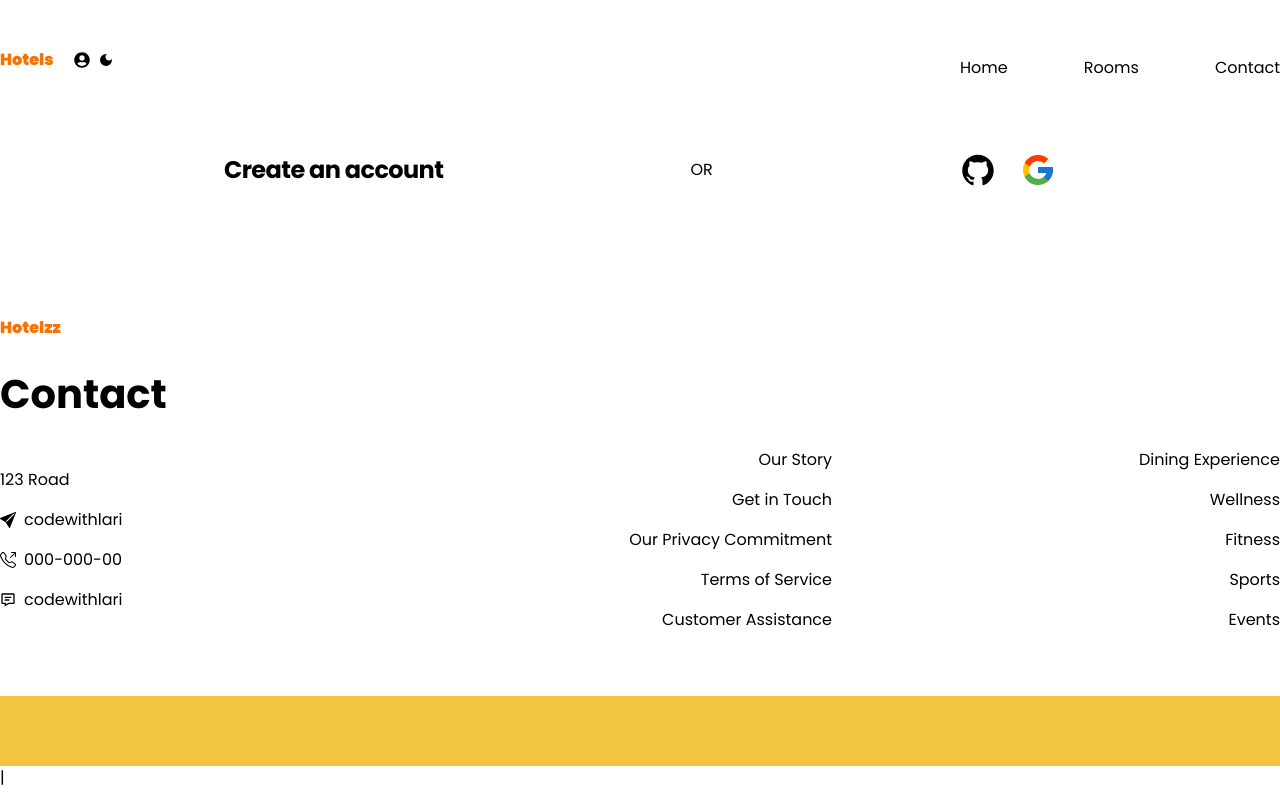
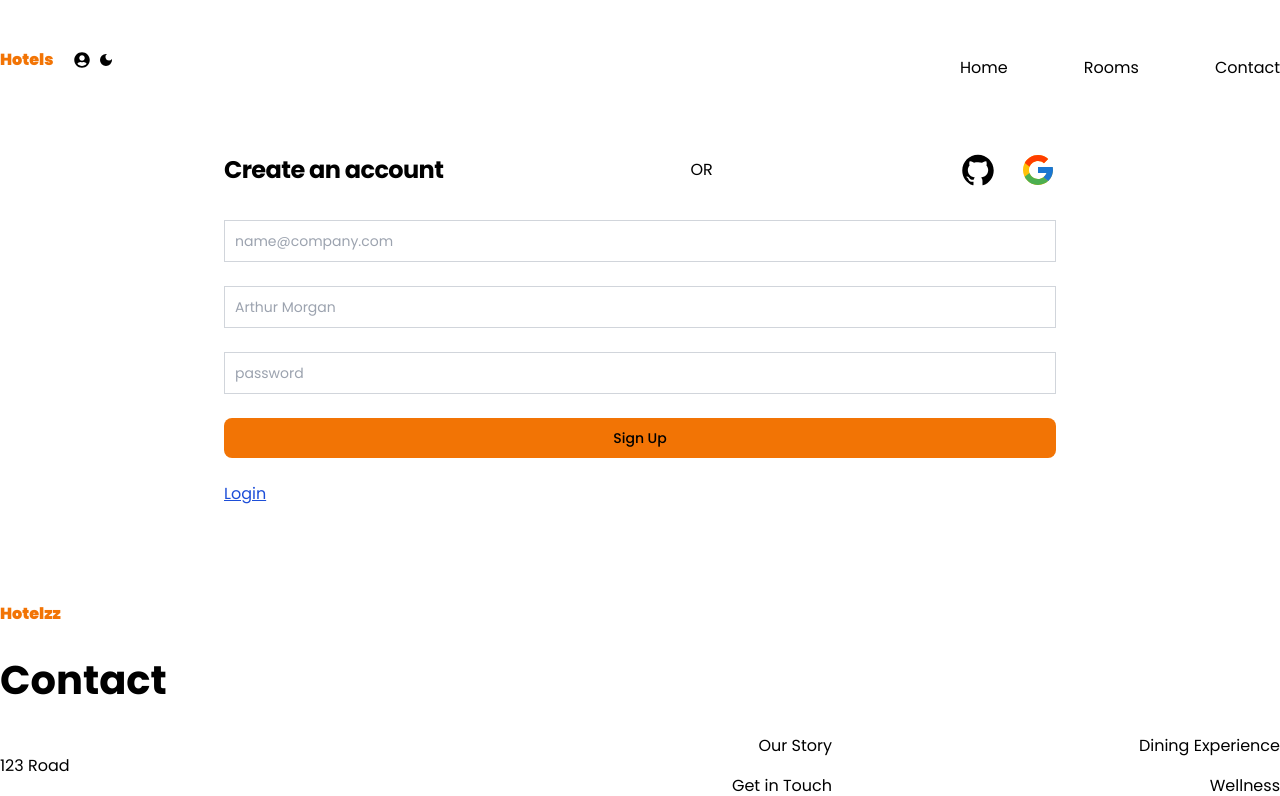
Before and after one commit to jesusalarcon98/Hotel-Management, a Next.js app: page /auth in a window 1280 px wide. Shown: the top 796 px of the page. Built offline with nearby package versions, Linux system fonts and the light colour scheme.

Commit message:
auth complete

```diff
--- a/src/app/auth/page.tsx
+++ b/src/app/auth/page.tsx
@@ -1,7 +1,38 @@
+"use client";
+
+import { format } from "path";
+import { ChangeEvent, FormEvent, useState } from "react";
 import { AiFillGithub } from "react-icons/ai"
 import { FcGoogle } from "react-icons/fc"
 
+const defaultFormData = {
+  email: "",
+  name: "",
+  password: ""
+
+}
+
 const Auth = () => {
+  const [formData, setFormData] = useState(defaultFormData);
+
+  const handleInputChange = (event: ChangeEvent<HTMLInputElement>) => {
+    const { name, value } = event.target;
+    setFormData({ ...formData, [name]: value });
+  }
+  const handleSubmit = async (event: FormEvent<HTMLFormElement>) => {
+    event.preventDefault();
+    try {
+      console.log(formData);
+
+    } catch (error) {
+      console.log(error);
+
+    } finally {
+      setFormData(defaultFormData)
+    }
+  }
+
+  const inputStyles = "border border-gray-300 sm:text-sm text-black rounded:lg block w-full p-2.5 focus:outline-none"
   return (
     <section className="container mx-auto" >
       <div className="p-6 space-y-4 md:space-y-6 sm:p-8 w-80 md:w-[70%]  mx-auto">
@@ -15,6 +46,42 @@
             <FcGoogle className="ml-3 text-4xl cursor-pointer" />
           </span>
         </div>
+
+        <form className="space-y-4 md:space-y-6" onSubmit={handleSubmit}>
+
+          <input
+            type="email"
+            name="email"
+            placeholder="name@company.com"
+            required
+            className={inputStyles}
+            value={formData.email}
+            onChange={handleInputChange}
+          />
+          <input
+            type="text"
+            name="name"
+            placeholder="Arthur Morgan"
+            required
+            className={inputStyles}
+            value={formData.name}
+            onChange={handleInputChange}
+          />
+          <input
+            type="password"
+            name="password"
+            placeholder="password"
+            required
+            className={inputStyles}
+            minLength={6}
+            value={formData.password}
+            onChange={handleInputChange}
+          />
+
+          <button type="submit" className="w-full bg-tertiary-dark focus:outline-none font-medium rounded-lg text-sm px-5 py-2.5 text-center">Sign Up</button>
+        </form>
+
+        <button className="text-blue-700 underline">Login</button>
       </div>
     </section>
   )
```
